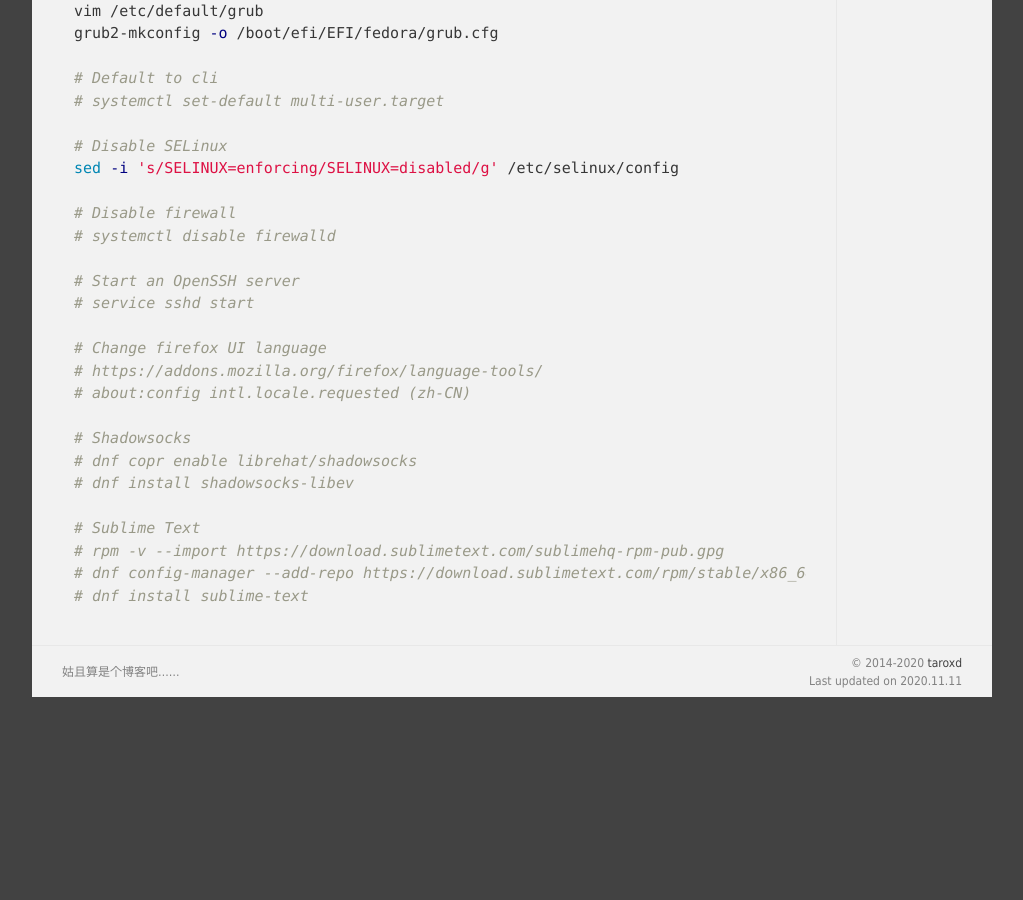
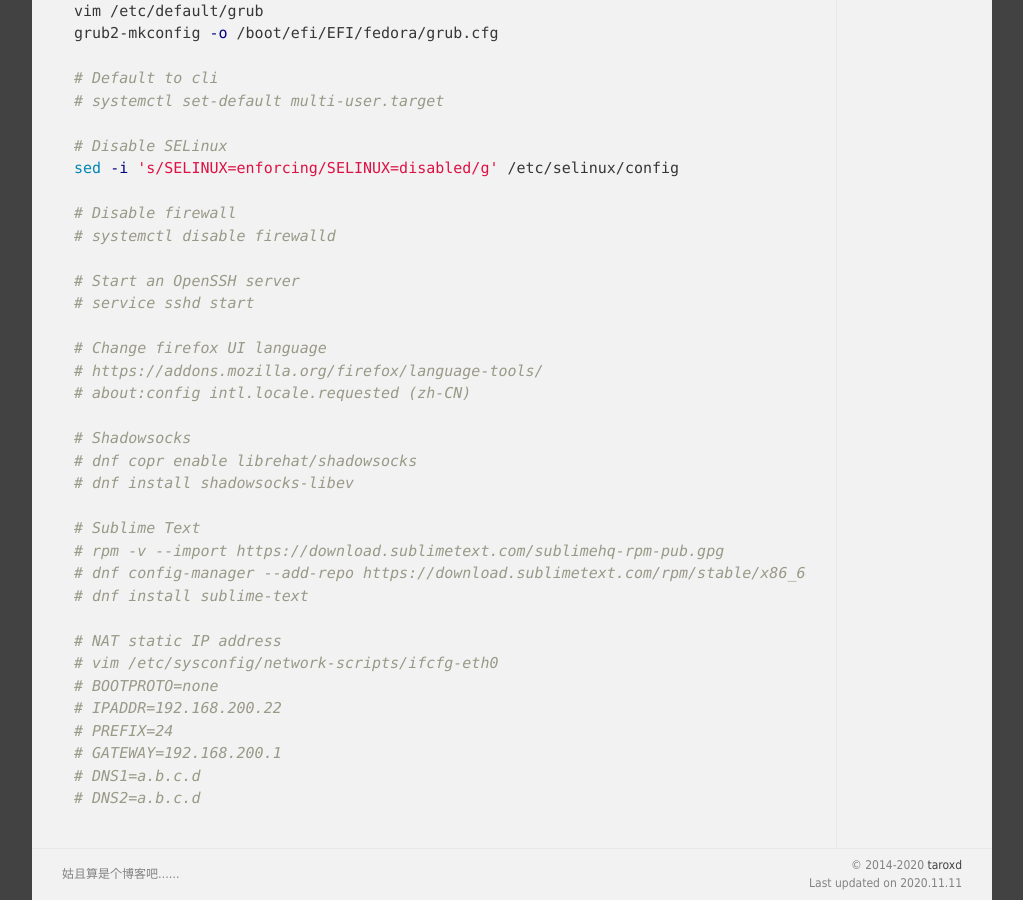
Before and after one commit to taroxd/taroxd.github.io, a Jekyll site: the page built from note/_posts/2014-11-21-fedora-notes.md, in a window 1280 px wide and 900 px high, scrolled down 1145 px. Shown: the whole window, without its empty margins (128-1151 px from the left). Built offline with Jekyll 4.4.1, drawn with Linux system fonts in a browser that asks for light colours; before the commit the page ends 1842 px from its top, so only the background shows below that.

Commit message:
update fedora note

````diff
--- a/note/_posts/2014-11-21-fedora-notes.md
+++ b/note/_posts/2014-11-21-fedora-notes.md
@@ -73,4 +73,13 @@
 # rpm -v --import https://download.sublimetext.com/sublimehq-rpm-pub.gpg
 # dnf config-manager --add-repo https://download.sublimetext.com/rpm/stable/x86_64/sublime-text.repo
 # dnf install sublime-text
+
+# NAT static IP address
+# vim /etc/sysconfig/network-scripts/ifcfg-eth0
+# BOOTPROTO=none
+# IPADDR=192.168.200.22
+# PREFIX=24
+# GATEWAY=192.168.200.1
+# DNS1=a.b.c.d
+# DNS2=a.b.c.d
 ```
````
